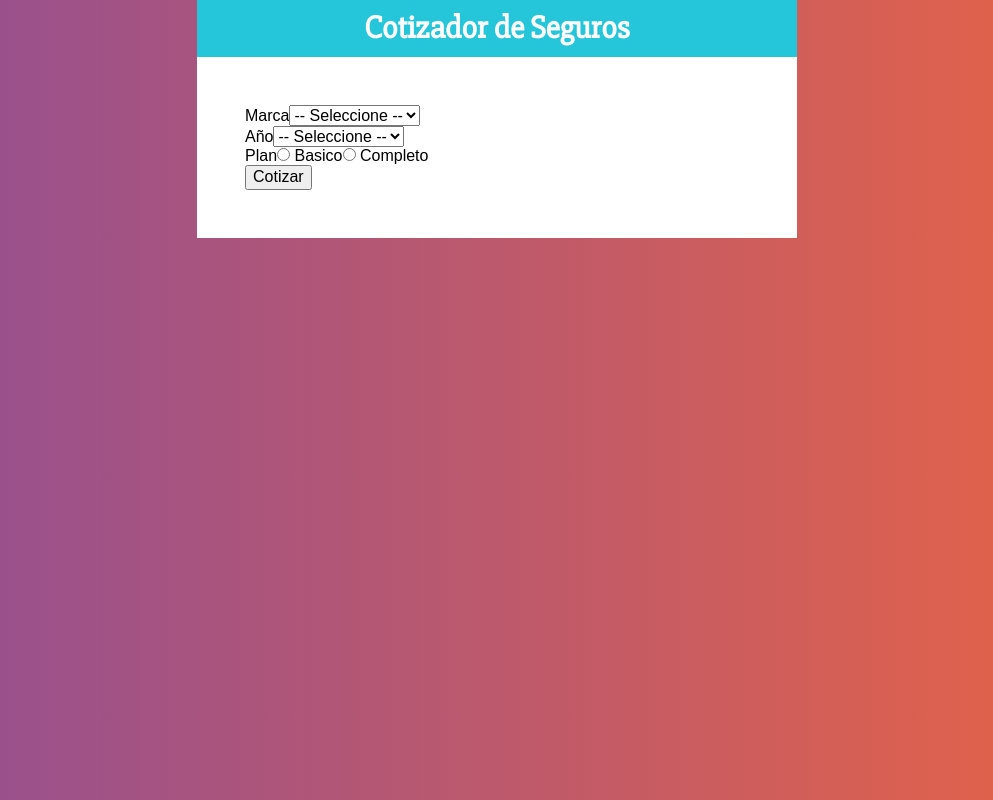
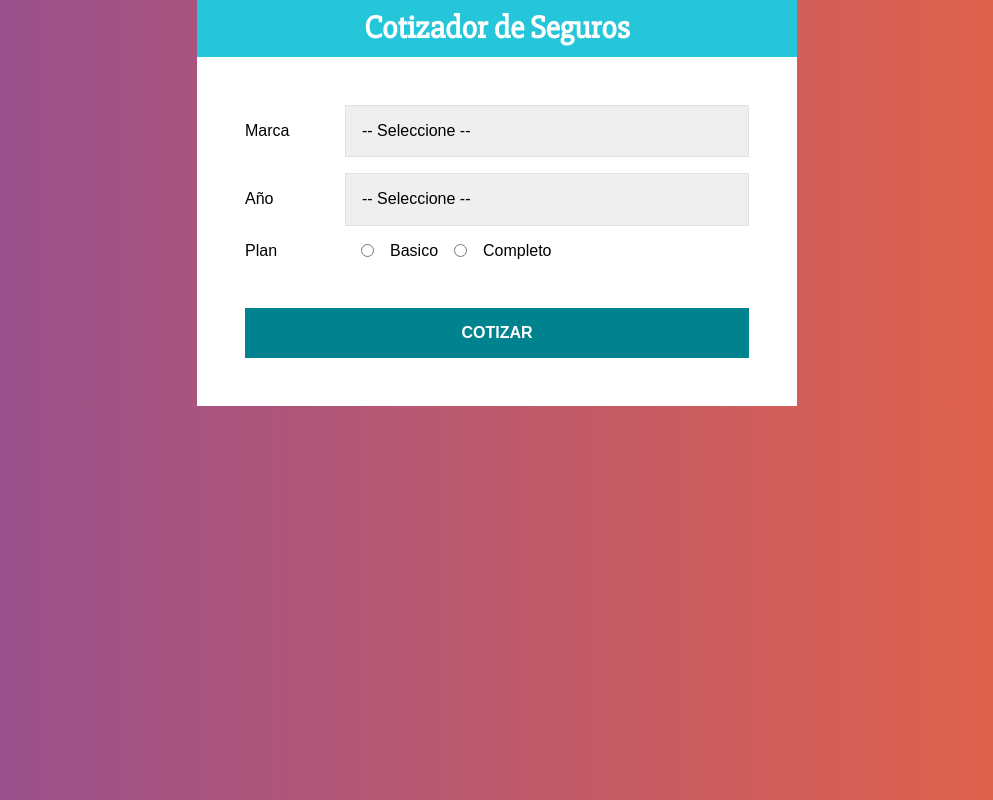
Before and after one commit to franmurillo94/React-Cotizador, a React (Create React App) app: page / in a window 1280 px wide. Shown: the whole page, without its empty margins (143-1136 px from the left). Built offline with nearby package versions, Linux system fonts and the light colour scheme.

Commit message:
styled components al form

```diff
--- a/src/components/Formulario.js
+++ b/src/components/Formulario.js
@@ -1,20 +1,57 @@
 import React from 'react';
+import styled from '@emotion/styled';
+
+const Campo = styled.div`
+    display: flex;
+    margin-bottom: 1rem;
+    align-items: center;
+`;
+const Label = styled.label`
+    flex: 0 0 100px;
+`;
+const Select = styled.select`
+    display: block;
+    width: 100%;
+    padding: 1rem;
+    border: 1px solid #e1e1e1;
+    -webkit-appearance: none;
+`;
+const InputRadio = styled.input`
+    margin: 0 1rem;
+`;
+const Boton = styled.button`
+    background-color: #00838F;
+    font-size: 16px;
+    width: 100%;
+    padding: 1rem;
+    color: #fff;
+    text-transform: uppercase;
+    font-weight: bold;
+    border: none;
+    transition: background-color .3s ease;
+    margin-top: 2rem;
+
+    &:hover {
+        cursor: pointer;
+        background-color: #26C6DA;
+    }
+`;
 
 const Formulario = () => {
     return (
         <form>
-            <div>
-                <label>Marca</label>
-                <select>
+            <Campo>
+                <Label>Marca</Label>
+                <Select>
                     <option value="">-- Seleccione --</option>
                     <option value="americano">Americano</option>
                     <option value="europeo">Europeo</option>
                     <option value="asiatico">Asiatico</option>
-                </select>
-            </div>
-            <div>
-                <label>Año</label>
-                <select>
+                </Select>
+            </Campo>
+            <Campo>
+                <Label>Año</Label>
+                <Select>
                     <option value="">-- Seleccione --</option>
                     <option value="2021">2021</option>
                     <option value="2020">2020</option>
@@ -26,22 +63,22 @@
                     <option value="2014">2014</option>
                     <option value="2013">2013</option>
                     <option value="2012">2012</option>
-                </select>
-            </div>
-            <div>
-                <label>Plan</label>
-                <input
+                </Select>
+            </Campo>
+            <Campo>
+                <Label>Plan</Label>
+                <InputRadio
                     type="radio"
                     name="plan"
                     value="basico"
                 /> Basico
-                <input
+                <InputRadio
                     type="radio"
                     name="plan"
                     value="completo"
                 /> Completo
-            </div>
-            <button type="button">Cotizar</button>
+            </Campo>
+            <Boton type="button">Cotizar</Boton>
         </form>
      );
 }
```
